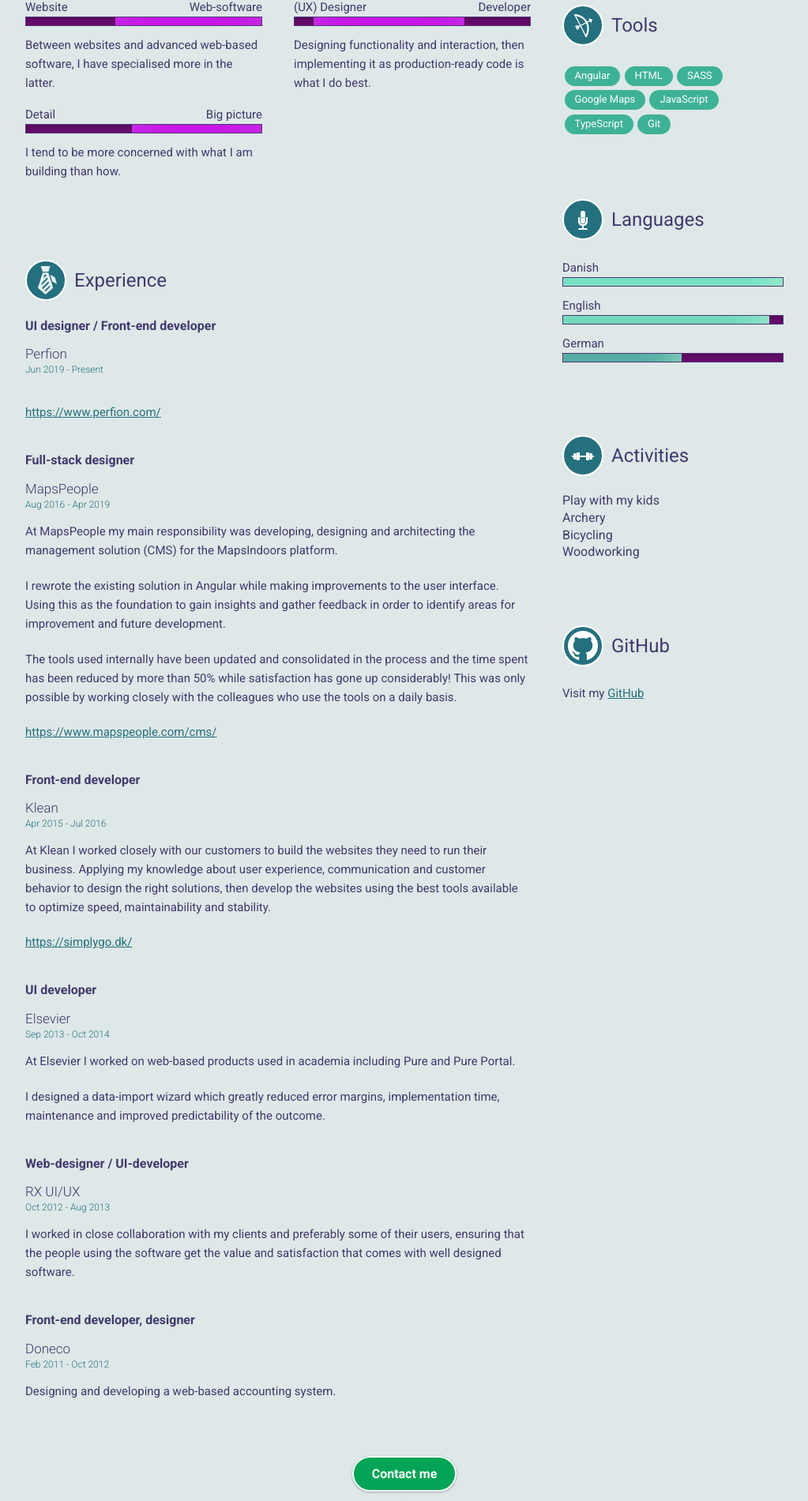
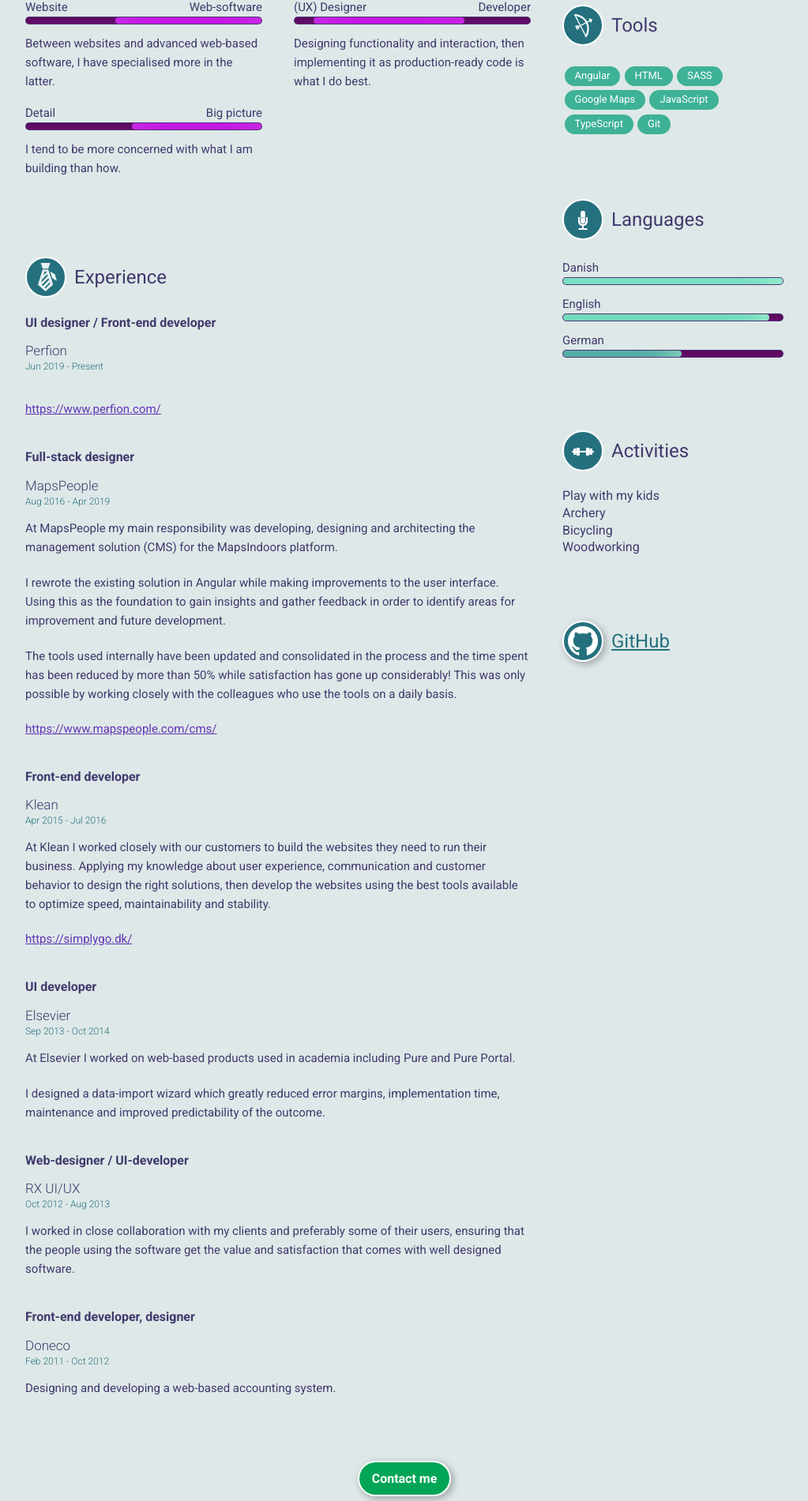
Before and after one commit to rx-mikkel/curriculum-vitae, an Angular app: page / in a window 1280 px wide. Shown: the part 678-2579 px from the top of the page at 79% size, without its empty margins (128-1151 px from the left). Built offline with nearby package versions, Linux system fonts and the light colour scheme.

Commit message:
visual update and bug fix

```diff
--- a/src/app/app.component.html
+++ b/src/app/app.component.html
@@ -125,19 +125,17 @@
 
 	    <div class="section">
 	    	<div class="sectionHeader group">
-	            <div class="icon" style="background-image: url('/assets/images/gh.png'); background-size: 80%; background-repeat: no-repeat;"></div>
-	            <h2>GitHub</h2>
+				<a style="font-size: 1em;" href="https://github.com/rx-mikkel/" target="_blank">
+	            	<div class="icon raised" style="background-image: url('/assets/images/gh.png'); background-size: 80%; background-repeat: no-repeat;"></div>
+					<h2>GitHub</h2>
+				</a>
 	        </div>
-	    	<p>
-	    		Visit my
-	    		<a href="https://github.com/rx-mikkel/" target="_blank">GitHub</a>
-	    	</p>
 	    </div>
 
 	</div>
 
 	<div class="section" style="float: left; text-align: center; width: 100%;">
-		<a class="link-button raised" href="mailto:mikkeloerum@gmail.com">Contact me</a>
+		<a class="link-button raised" href="mailto:mikkeloerum@hey.com">Contact me</a>
 	</div>
 </div>
 
--- a/src/app/services/profile.service.ts
+++ b/src/app/services/profile.service.ts
@@ -15,7 +15,7 @@
 			address: 'Zincksvej 7a, Godthåb',
 			intro: [
 				'I focus on solving problems over implementing features.',
-				'I am a designer using code as my primary tool. I build software, using the technologies that enable me to do so most efficiently. I always think about the big picture before I start coding - it is not enough to be precise, accuracy is needed too in order to build the right solution well.',
+				'I am a designer using code as my primary tool. I build software, using the technologies that enable me to do so most efficiently. I always think about the big picture before I start coding - it is not enough to be precise, accuracy is needed too in order to build the right solution.',
 				'I focus on delivering great software that not only works well for the users, but ties in well with the overall business goals. I prefer to work closely with users to understand the challenges they face and come up with the best solutions in collaboration with them.',
 			],
 			linkedIn: 'https://www.linkedin.com/in/mikkeloerum/',
--- a/src/assets/styles/_layout.scss
+++ b/src/assets/styles/_layout.scss
@@ -61,12 +61,13 @@
 
 .link-button {
 	background-color: #02a556;
-	padding: .7em 1.4em;
+	padding: .5em 1em;
 	color: #fff;
 	border-radius: 50px;
 	text-decoration: none;
 	border: 2px solid #fff;
 	font-size: 1.6em;
+	display: inline-block;
 	font-weight: bold;
 	transition: all .4s ease;
 
@@ -108,10 +109,12 @@
 }
 
 .raised {
-	box-shadow: 0px 1px 3px rgba(0,0,0,.3);
+	box-shadow: 3px 3px 9px 1px rgba(0,0,0,.25);
+    transition: all .1s ease;
 
 	&:hover {
-		box-shadow: 0px 1px 4px rgba(0,0,0,.5);
+		box-shadow: 7px 7px 14px rgba(0,0,0,.2);
+		transform: translate(-1px, -2px);
 	}
 }
 
@@ -151,6 +154,12 @@
 		vertical-align: top;
 	}
 
+	a {
+		h2 {
+			text-decoration: underline;
+		}
+	}
+
 	.icon {
 		width: 5.2em;
 		height: 5.2em;
@@ -187,7 +196,6 @@
 	border-radius: 50%;
 	margin-left: -1.7em;
 	border: 2px solid #fff;
-	transition: background-color .8s ease;
 	cursor: pointer;
 
 	&:hover {
@@ -204,6 +212,10 @@
 
 .experience {
 	margin-bottom: 4em;
+
+	a {
+		color: $purple-link;
+	}
 
 	&:last-child {
 		margin-bottom: 0px;
--- a/src/assets/styles/modules/_bars.scss
+++ b/src/assets/styles/modules/_bars.scss
@@ -3,12 +3,14 @@
 	background-color: $purple-bg;
 	width: 100%;
 	margin-bottom: 1.2em;
+	border-radius: 20px;
 	box-shadow: inset 0px 10px 20px -10px rgba(0, 0, 0, .4);
 }
 
 .skillInner {
 	background-color: #9de0ad;
-	height: 1em;
+	height: .8em;
+	border-radius: 20px;
 	box-shadow: inset -40px 0px 40px -30px rgba(200, 255, 220, .5);
 }
 
@@ -33,7 +35,8 @@
 .focusInner {
 	//background: linear-gradient(to right, rgba(206, 105, 211,.5) 0%,rgba(206, 105, 211,1) 25%, rgba(252, 55, 182,1) 50%, rgba(206, 105, 211,1) 75%,rgba(206, 105, 211,0) 100%);
 	background-color: #c717e6;
-	height: 1em;
+	height: .8em;
+	border-radius: 20px;
 	box-shadow: inset -40px 0px 40px -30px rgba(200, 255, 220, .1), inset 40px 0px 40px -30px rgba(200, 255, 220, .1);
 }
 
```
Also changed, not shown: package.json (+14 -14 lines).
